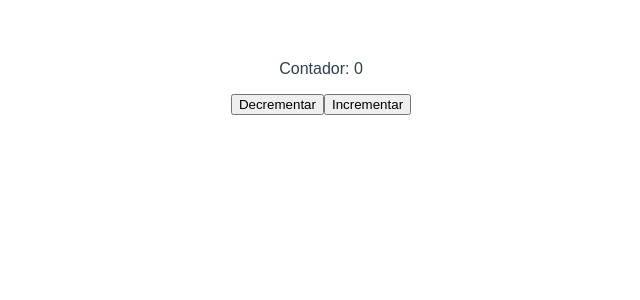
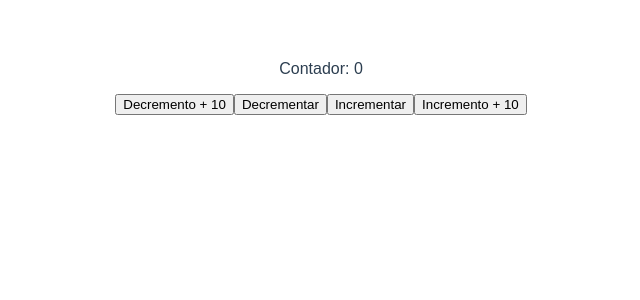
Before and after one commit to philipheferreira/contador-Vue2.0-Vuex3.0, a Vue app: page / in a window 1280 px wide. Shown: the top 300 px of the page, without its empty margins (319-959 px from the left). Built offline with nearby package versions, Linux system fonts and the light colour scheme.

Commit message:
update vuex +10 and -10 buttons

```diff
--- a/src/components/contador.vue
+++ b/src/components/contador.vue
@@ -2,8 +2,10 @@
 <template>
   <div>
     <p>Contador: {{ contador }}</p>
+    <button @click="decremento10">Decremento + 10</button>
     <button @click="decremento">Decrementar</button>
     <button @click="incremento">Incrementar</button>
+    <button @click="incremento10">Incremento + 10</button>
   </div>
 </template>
 
@@ -19,7 +21,9 @@ export default {
   methods: {
    ...mapActions([
       'incremento',
-      'decremento'
+      'decremento',
+      'incremento10',
+      'decremento10'
    ])
   }
 }
--- a/src/vuex.js
+++ b/src/vuex.js
@@ -9,14 +9,19 @@ const store = new Vuex.Store({
     },
     mutations: {
         decremento: state => state.contador--,
-        incremento: state => state.contador++
+        incremento: state => state.contador++,
+        decremento10: (state, num) => state.contador = state.contador - num ,
+        incremento10: (state, num) => state.contador = state.contador + num
+
     },
     getters: {
         contador: state => state.contador
     },
     actions: {
         incremento: ({ commit }) => commit('incremento'),
-        decremento: ({commit }) =>  commit('decremento')
+        decremento: ({ commit }) =>  commit('decremento'),
+        decremento10: ({ commit }) => commit('decremento10', 10),
+        incremento10: ({ commit }) => commit('incremento10', 10)
     }
 })
 
```
